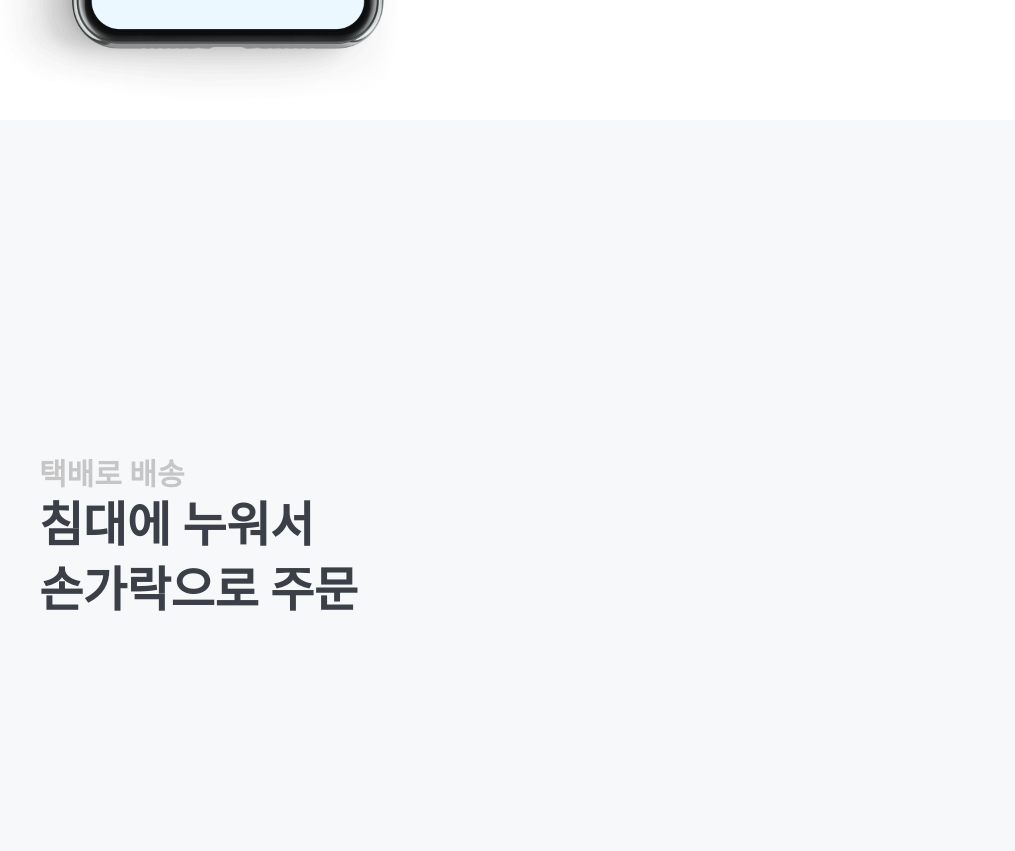
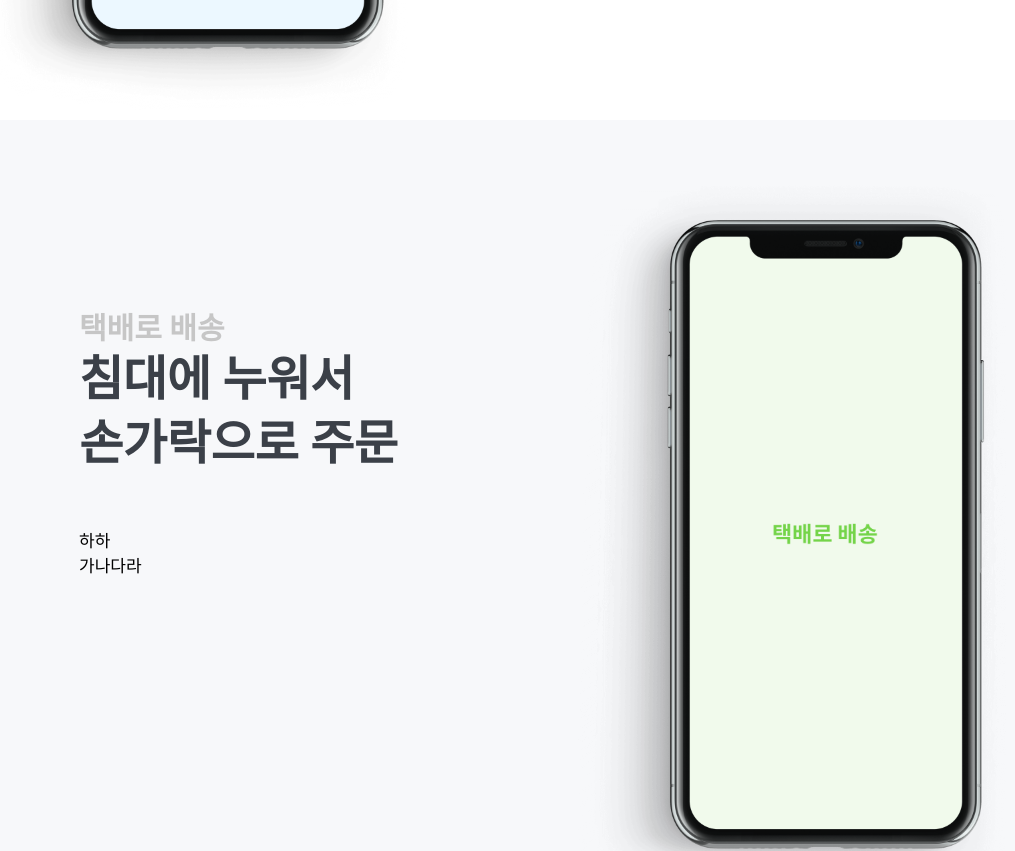
Before and after one commit to readlight/readlight-landing, a Next.js app: page / in a window 1280 px wide. Shown: the part 1480-2331 px from the top of the page, without its empty margins (89-1104 px from the left). Built offline with nearby package versions, Linux system fonts and the light colour scheme; a web font is replaced by a local one.

Commit message:
refactor: MockupWrapper.tsx(removing unused file)

```diff
--- a/components/organism/DailyFeedContent.tsx
+++ b/components/organism/DailyFeedContent.tsx
@@ -4,7 +4,7 @@ import FeatureChange from '../molecule/FeatureChange';
 import styled from 'styled-components';
 import ChangeableText from '../atom/ChangeableText';
 import useFeature from '../../utils/useFeature';
-import MockupDeviceWrapper from './MockupDeviceWrapper';
+import MockupDeviceWrapper from './MockupWrapper';
 
 type Props = {};
 
--- /dev/null
+++ b/components/organism/DeliveryContent.tsx
@@ -0,0 +1,50 @@
+import React from 'react';
+import ContentHeader from '../molecule/ContentHeader';
+import FeatureChange from '../molecule/FeatureChange';
+import styled from 'styled-components';
+import ChangeableText from '../atom/ChangeableText';
+import useFeature from '../../utils/useFeature';
+import MockupDeviceWrapper from './MockupWrapper';
+import SmallText from '../atom/SmallText';
+
+type Props = {};
+
+const DaliyFeedWrapper = styled.div`
+  width: 100%;
+  display: flex;
+  justify-content: space-between;
+`;
+
+const ContentArea = styled.div`
+  margin-top: 150px;
+  margin-left: 40px;
+`;
+
+const DeliveryContent: React.FC<Props> = () => {
+  const imagePathList = ['/mobile-delivery.png'];
+  return (
+    <DaliyFeedWrapper>
+      <ContentArea>
+        <ContentHeader
+          firstLine={'침대에 누워서'}
+          secondLine={'손가락으로 주문'}
+          subText={'택배로 배송'}
+        />
+        <div style={{ marginTop: '80px' }}>
+          <SmallText>
+            하하
+            <br />
+            가나다라
+          </SmallText>
+        </div>
+      </ContentArea>
+      <MockupDeviceWrapper
+        imagePath={imagePathList[0]}
+        left={'none'}
+        right={'-30px'}
+      />
+    </DaliyFeedWrapper>
+  );
+};
+
+export default DeliveryContent;
--- a/components/template/ContentBox.tsx
+++ b/components/template/ContentBox.tsx
@@ -3,19 +3,17 @@ import styled from 'styled-components';
 
 type Props = {
   children: React.ReactNode;
-  marginTop: String;
 };
 
 const ContentBoxStyle = styled.div`
   width: 100%;
-  position: absolute;
-  top: 50%;
-  margin-top: -100px;
-  margin-top: ${(props) => props.marginTop};
+  height: 100%;
+  display: flex;
+  align-items: center;
 `;
 
-const ContentBox = ({ children, marginTop }: Props) => (
-  <ContentBoxStyle marginTop={marginTop}>{children}</ContentBoxStyle>
+const ContentBox = ({ children }: Props) => (
+  <ContentBoxStyle>{children}</ContentBoxStyle>
 );
 
 export default ContentBox;
--- a/components/template/MoreFeatureBox.tsx
+++ b/components/template/MoreFeatureBox.tsx
@@ -16,7 +16,7 @@ const FeatureList = styled.div`
   display: flex;
   flex-wrap: wrap;
   justify-content: space-between;
-  margin-top: 50px;
+  margin-top: 80px;
 `;
 
 const MoreFeatureBox: React.FC<Props> = () => {
--- a/pages/index.tsx
+++ b/pages/index.tsx
@@ -9,13 +9,17 @@ import Navbar from '../components/organism/Navbar';
 import ImageWrapper from '../components/template/ImageWrapper';
 import MoreFeatureBox from '../components/template/MoreFeatureBox';
 import DailyFeedContent from '../components/organism/DailyFeedContent';
+import DeliveryContent from '../components/organism/DeliveryContent';
 
 export default function Home() {
   return (
     <div className="container">
       <Head>
         <title>리드라이트 | 택배로 빌리는 무제한 종이책</title>
-        <meta name="description" content="디스크립션을 적는 곳입니다" />
+        <meta
+          name="description"
+          content="월 9,900원 구독으로 원하는 종이책을 마음껏 빌려봐요"
+        />
         <link rel="icon" href="/favicon.ico" />
       </Head>
 
@@ -31,15 +35,9 @@ export default function Home() {
         mobileHeight={'350px'}
       >
         <WidthAdjust>
-          <div
-            style={{
-              display: 'flex',
-              alignItems: 'center',
-              height: '100%',
-            }}
-          >
+          <ContentBox>
             <DailyFeedContent />
-          </div>
+          </ContentBox>
         </WidthAdjust>
       </Layout>
 
@@ -49,12 +47,8 @@ export default function Home() {
         mobileHeight={'100vh'}
       >
         <WidthAdjust>
-          <ContentBox marginTop={'-100px'}>
-            <ContentHeader
-              firstLine={'침대에 누워서'}
-              secondLine={'손가락으로 주문'}
-              subText={'택배로 배송'}
-            />
+          <ContentBox>
+            <DeliveryContent />
           </ContentBox>
         </WidthAdjust>
       </Layout>
@@ -65,7 +59,17 @@ export default function Home() {
         mobileHeight={'100vh'}
       >
         <WidthAdjust>
-          <ContentBox marginTop={'-220px;'}>
+          <ContentBox>gk</ContentBox>
+        </WidthAdjust>
+      </Layout>
+
+      <Layout
+        isBackgroundGray={false}
+        desktopHeight={'100vh'}
+        mobileHeight={'100vh'}
+      >
+        <WidthAdjust>
+          <ContentBox>
             <MoreFeatureBox />
           </ContentBox>
         </WidthAdjust>
--- a/pages/test.tsx
+++ b/pages/test.tsx
@@ -3,7 +3,7 @@ import WidthAdjust from '../components/template/WidthAdjust';
 import ContentBox from '../components/template/ContentBox';
 import MoreFeatureBox from '../components/template/MoreFeatureBox';
 import FlexContentBox from '../components/template/FlexContentBox';
-import MockupDeviceWrapper from '../components/organism/MockupDeviceWrapper';
+import MockupDeviceWrapper from '../components/organism/MockupWrapper';
 import DailyFeedContent from '../components/organism/DailyFeedContent';
 
 export default function Test() {
```
Also changed, not shown: components/template/MockupWrapper.tsx (deleted, +0 -20 lines), components/organism/MockupWrapper.tsx (renamed from components/organism/MockupDeviceWrapper.tsx), public/mobile-delivery.png (added), public/mobile-map.png (added).
